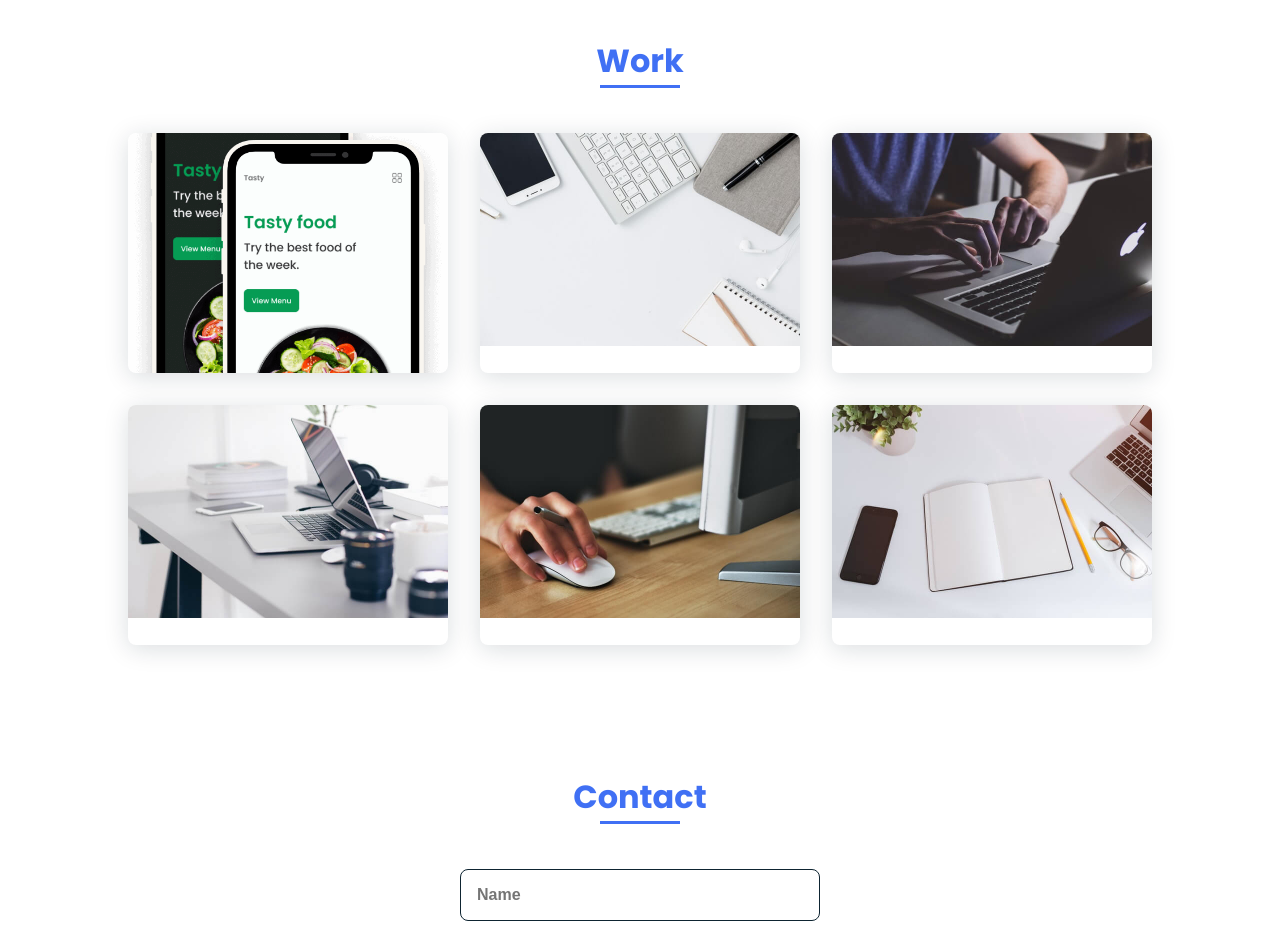
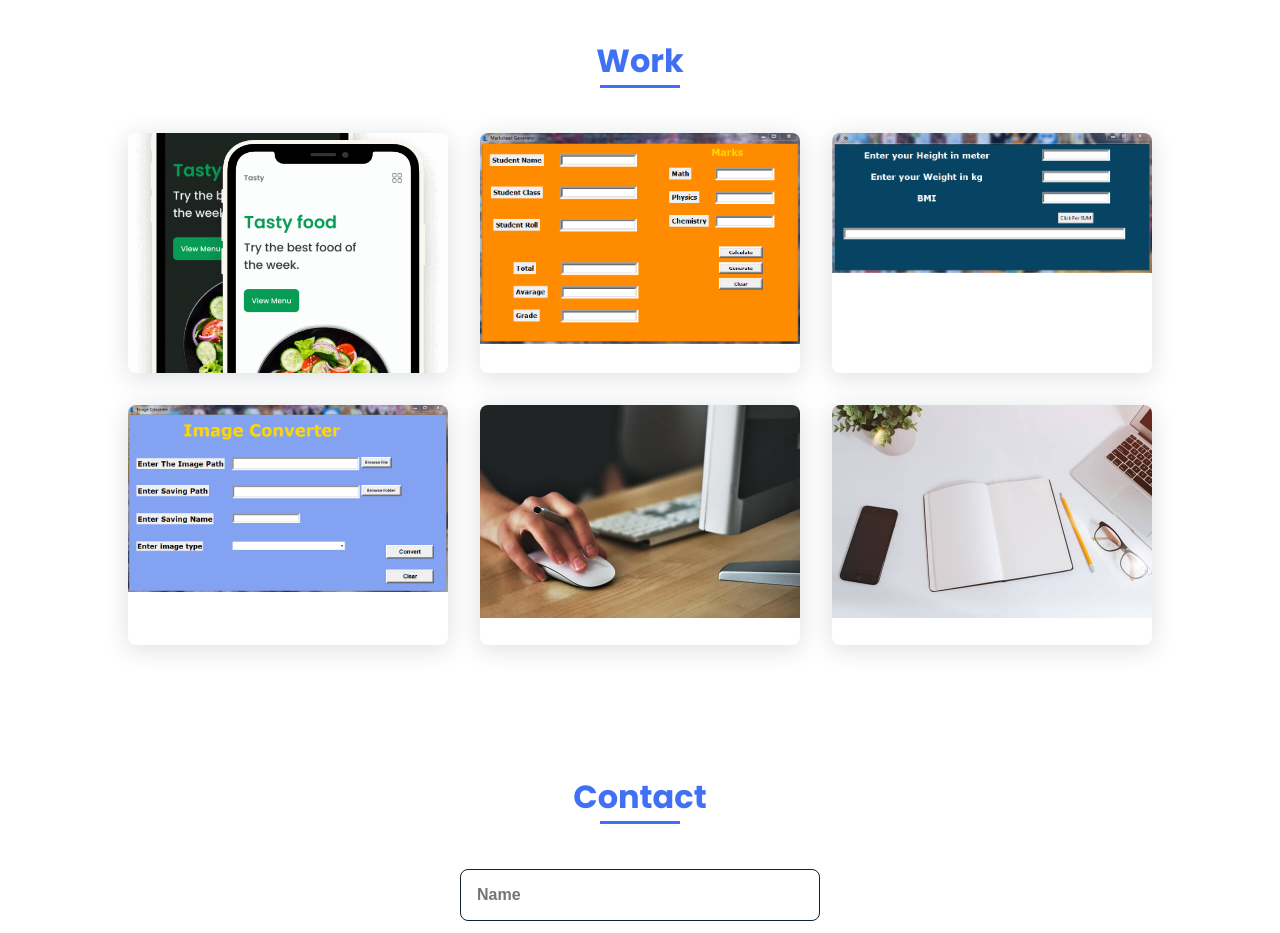
Before and after one commit to sagnik403/portfolio-website, a plain HTML site: page index.html in a window 1280 px wide. Shown: the part 2160-3093 px from the top of the page. Drawn offline with nearby package versions, Linux system fonts and the light colour scheme.

Commit message:
Update index.html

```diff
--- a/index.html
+++ b/index.html
@@ -146,13 +146,13 @@
                         <a href="https://sagnik403.github.io/Food-Delivery-App/"><img src="assets/img/movil-app.png" alt=""></a>
                     </div>
                     <div class="work__img">
-                        <img src="assets/img/work2.jpg" alt="">
+                        <a href="https://github.com/sagnik403/Marksheet-Generater-tkinter"><img src="assets/img/mark.png" alt=""></a>
                     </div>
                     <div class="work__img">
-                        <img src="assets/img/work3.jpg" alt="">
+                        <a href="https://github.com/sagnik403/BMIC-using-tkinter"><img src="assets/img/bmic.png" alt=""></a>
                     </div>
                     <div class="work__img">
-                        <img src="assets/img/work4.jpg" alt="">
+                        <a href="https://github.com/sagnik403/Image-Converter-Tkinter"><img src="assets/img/img.png" alt=""></a>
                     </div>
                     <div class="work__img">
                         <img src="assets/img/work5.jpg" alt="">
```
